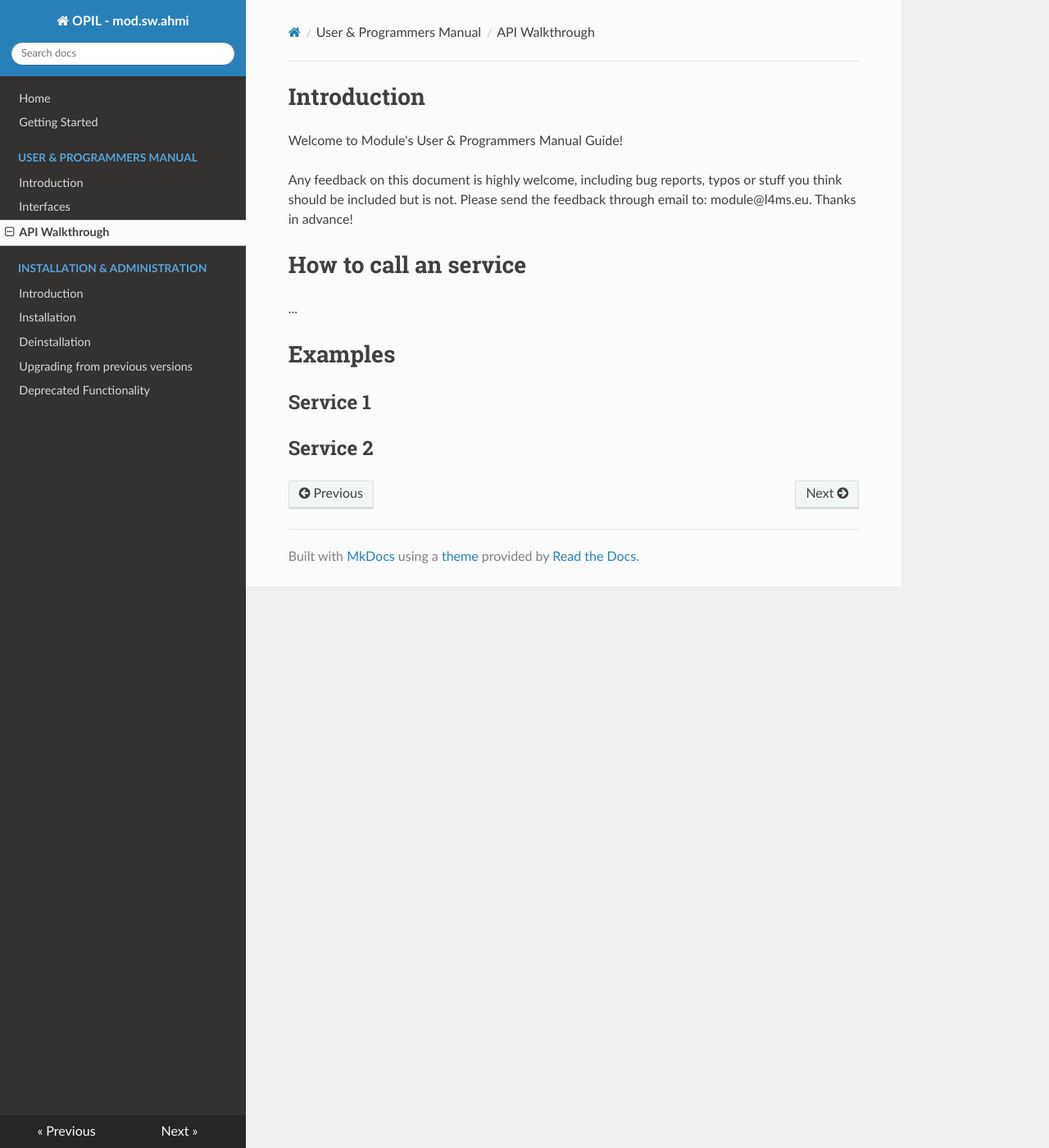
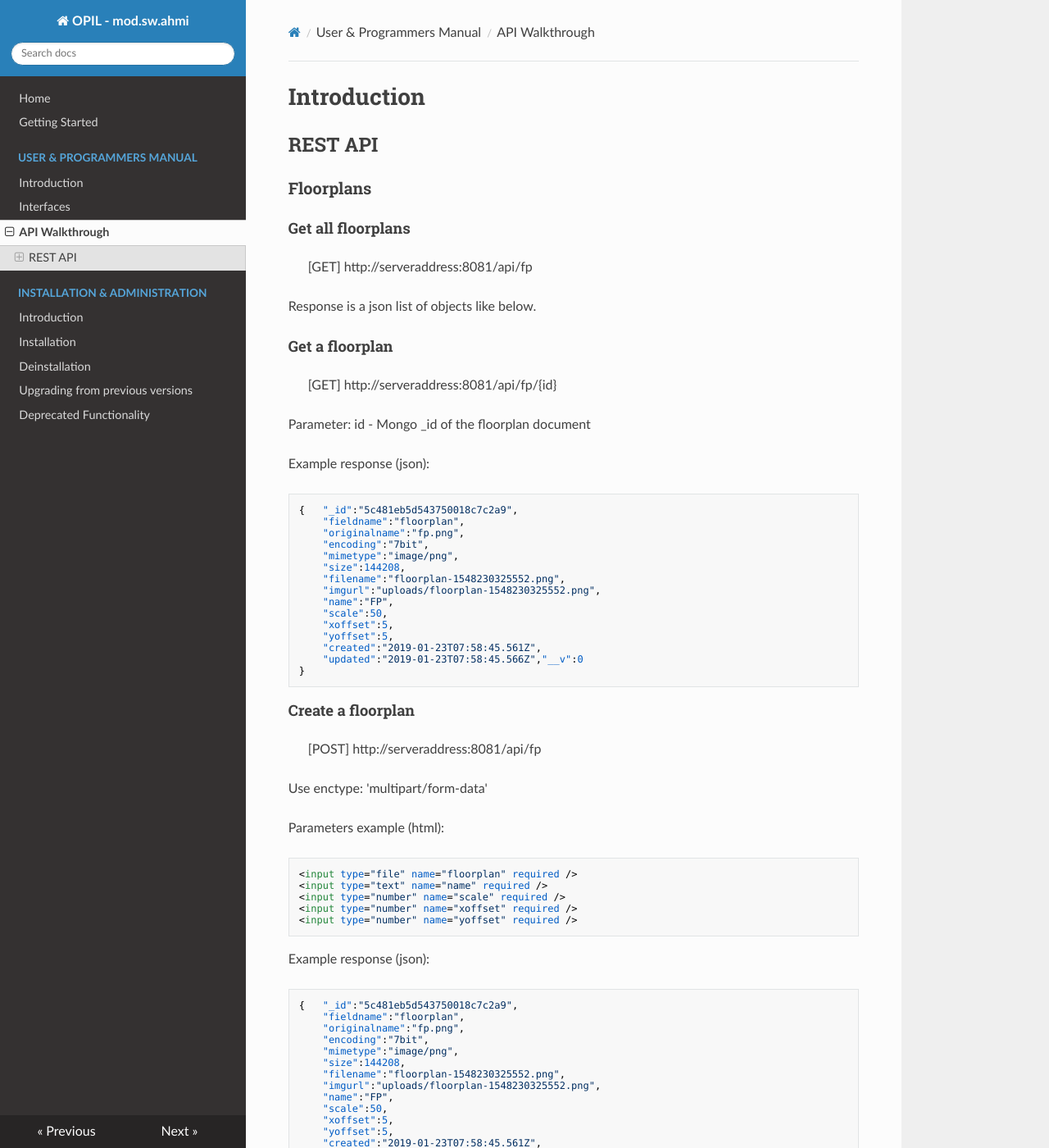
Before and after one commit to ramp-eu/Human-Machine_Interface, an MkDocs documentation site: the page built from doc/docs/user/api.md, in a window 1280 px wide and 1400 px high. Shown: the whole window at 82% size. Built offline with MkDocs 1.6.1, drawn with Linux system fonts in a browser that asks for light colours; nearby versions of some CDN libraries; some of the changed text lies outside the part shown.

Commit message:
Documentation

````diff
--- a/doc/docs/user/api.md
+++ b/doc/docs/user/api.md
@@ -1,11 +1,122 @@
 #Introduction
 
-Welcome to Module's User & Programmers Manual Guide!
+## REST API
 
-Any feedback on this document is highly welcome, including bug reports, typos or stuff you think should be included but is not. Please send the feedback through email to: module@l4ms.eu. Thanks in advance!
+### Floorplans
 
-# How to call an service
-...
-# Examples
-## Service 1
-## Service 2
+#### Get all floorplans
+>    [GET] http://serveraddress:8081/api/fp
+
+Response is a json list of objects like below.
+
+#### Get a floorplan
+>    [GET] http://serveraddress:8081/api/fp/{id}
+
+Parameter:
+id - Mongo _id of the floorplan document
+
+Example response (json):
+```json
+{   "_id":"5c481eb5d543750018c7c2a9",
+    "fieldname":"floorplan",
+    "originalname":"fp.png",
+    "encoding":"7bit",
+    "mimetype":"image/png",
+    "size":144208,
+    "filename":"floorplan-1548230325552.png",
+    "imgurl":"uploads/floorplan-1548230325552.png",
+    "name":"FP",
+    "scale":50,
+    "xoffset":5,
+    "yoffset":5,
+    "created":"2019-01-23T07:58:45.561Z",
+    "updated":"2019-01-23T07:58:45.566Z","__v":0
+}
+```
+
+#### Create a floorplan
+>    [POST] http://serveraddress:8081/api/fp
+
+Use enctype: 'multipart/form-data'
+
+Parameters example (html):
+
+```html
+<input type="file" name="floorplan" required />
+<input type="text" name="name" required />
+<input type="number" name="scale" required />
+<input type="number" name="xoffset" required />
+<input type="number" name="yoffset" required />
+```
+
+Example response (json):
+```json
+{   "_id":"5c481eb5d543750018c7c2a9",
+    "fieldname":"floorplan",
+    "originalname":"fp.png",
+    "encoding":"7bit",
+    "mimetype":"image/png",
+    "size":144208,
+    "filename":"floorplan-1548230325552.png",
+    "imgurl":"uploads/floorplan-1548230325552.png",
+    "name":"FP",
+    "scale":50,
+    "xoffset":5,
+    "yoffset":5,
+    "created":"2019-01-23T07:58:45.561Z",
+    "updated":"2019-01-23T07:58:45.566Z","__v":0
+}
+```
+
+Floorplan image is saved in: /public/uploads/ and is retrievable from http://serveraddress:8081/{imgurl}.
+
+#### Update a floorplan
+>    [PUT] http://serveraddress:8081/api/fp/{id}
+
+Parameter:
+id - Mongo _id of the floorplan document
+
+Update floorplan with only fields: `name`, `scale`, `xoffset`, `yoffset`.
+
+Image is not possible to update, you should delete and create a new floorplan.
+
+Use either of enctypes for the payload:
+- application/x-www-form-urlencoded
+- application/json
+```json
+    {
+        "name": "newname",
+        "scale": 40,
+        "xoffset": 4,
+        "yoffset": 4
+    }
+```
+
+Response is the updated floorplan object in json.
+
+#### Delete a floorplan
+>    [DELETE] http://serveraddress:8081/api/fp/{id}
+
+Parameter:
+id - Mongo _id of the floorplan document
+
+Response is the deleted floorplan object in json.
+
+***
+
+### Users
+
+#### Get all users
+>    [GET] http://serveraddress:8081/api/user
+
+#### Get a user
+>    [GET] http://serveraddress:8081/api/user/{id}
+
+#### Create a new user
+>    [POST] http://serveraddress:8081/api/user
+
+#### Update a user
+>    [PUT] http://serveraddress:8081/api/user/{id}
+
+#### Delete a user
+>    [DELETE] http://serveraddress:8081/api/user/{id}
--- a/src/views/floorplan.ejs
+++ b/src/views/floorplan.ejs
@@ -3,7 +3,7 @@
 <head>
     <meta http-equiv="Content-Type" content="text/html;charset=utf-8"/ >
     <meta http-equiv="x-ua-compatible" content="ie=edge">
-    <title><%= __('title') %></title>
+    <title><%= __("title") %></title>
     <link rel="stylesheet" href="/css/bootstrap.min.css">
     <link rel="stylesheet" href="/css/main.css">
     <script src="/js/jquery.min.js"></script>
--- a/src/views/overview/functions.ejs
+++ b/src/views/overview/functions.ejs
@@ -57,8 +57,8 @@ function updateRobotsOnOverview(notification) {
 			var pointSize = 10;
 			ctx.fillStyle = "black";
 			ctx.beginPath();
-			var x = ((value.x + floorPlanImageXOffset) / floorPlanImageScale) * floorPlanImageToWebPageScale;
-			var y = (((floorPlanImage.height - value.y)+ floorPlanImageYOffset) / floorPlanImageScale) * floorPlanImageToWebPageScale;
+			var x = ((value.x / floorPlanImageScale) + floorPlanImageXOffset) * floorPlanImageToWebPageScale;
+			var y = (floorPlanImage.height - ((value.y / floorPlanImageScale) + floorPlanImageYOffset)) * floorPlanImageToWebPageScale;
 			ctx.arc(x, y, pointSize, 0, Math.PI * 2, true);
 			ctx.fillStyle = 'rgba(0, 0, 0, 0.5)';
 			ctx.fill();
````
Also changed, not shown: doc/docs/index.md (+20 -6 lines), doc/docs/install/install.md (+9 -6 lines).
